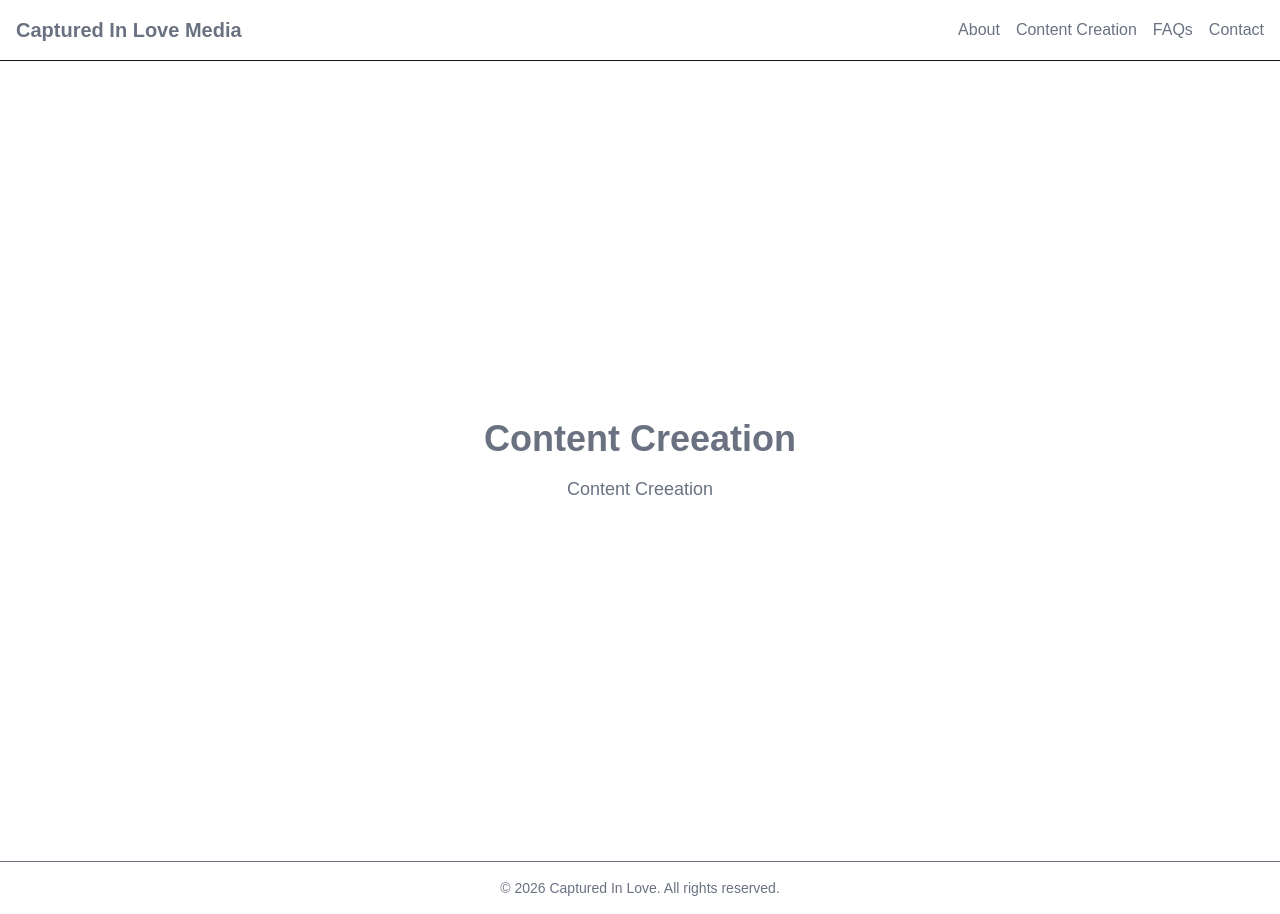
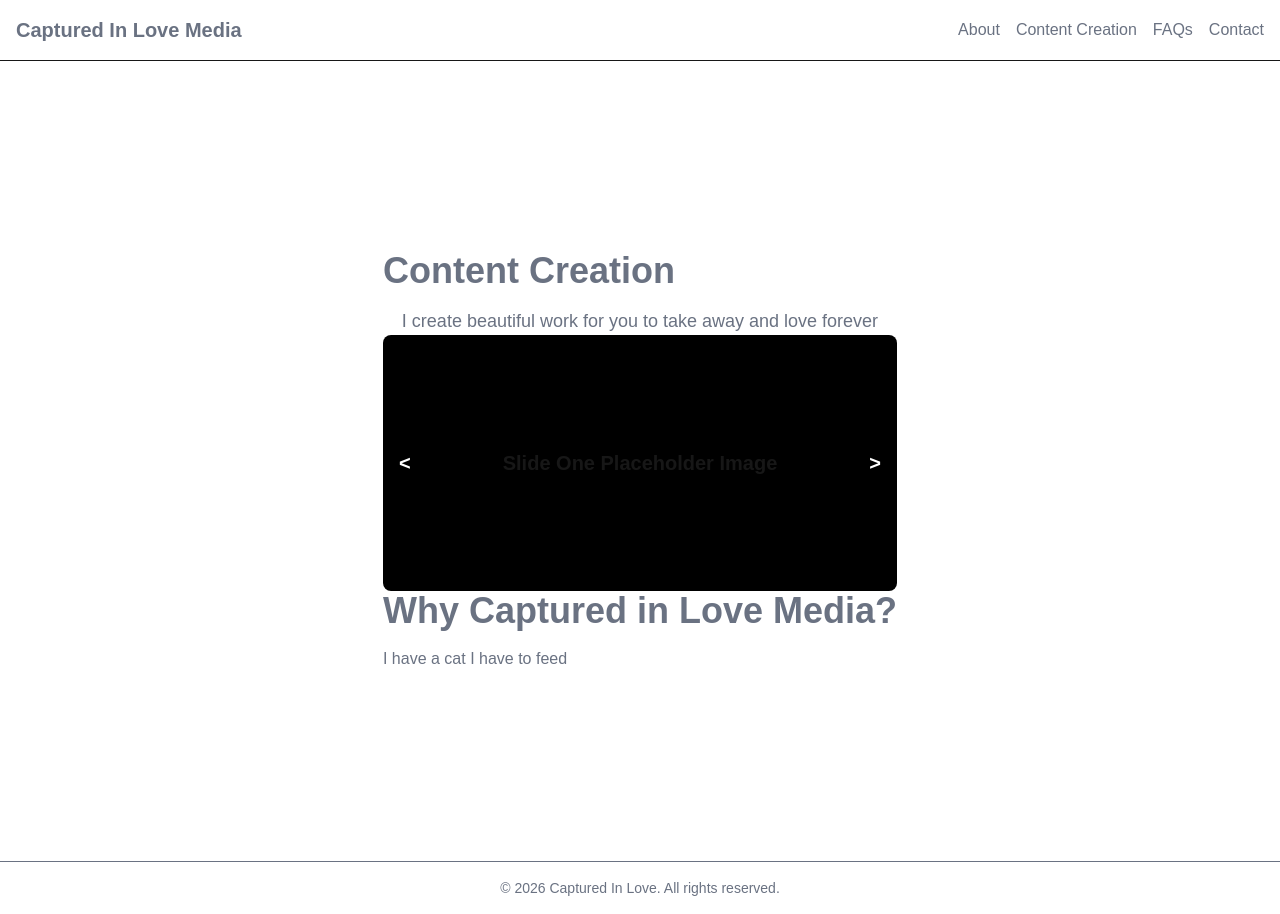
Before and after one commit to adanmillard/CapturedInLove, a Next.js app: page /contentCreation in a window 1280 px wide. Built offline with nearby package versions, Linux system fonts and the light colour scheme.

Commit message:
adding place holders to all pages while waiting for information about them

```diff
--- a/src/app/FAQs/page.tsx
+++ b/src/app/FAQs/page.tsx
@@ -4,10 +4,32 @@ import React from "react";
 export default function Faqs() {
   return (
     <main className="flex flex-col items-center justify-center min-h-screen p-8">
+      <div>
+        <div>
       <h1 className="text-4xl font-bold mb-4 text-gray-500">FAQS</h1>
       <p className="text-lg max-w-xl text-center text-gray-500">
         FAQS
       </p>
+        </div>
+        <div>
+      <h1 className="text-4xl font-bold mb-4 text-gray-500">Q1</h1>
+      <p className="text-lg max-w-xl text-center text-gray-500">
+        A1
+      </p>
+        </div>
+        <div>
+      <h1 className="text-4xl font-bold mb-4 text-gray-500">Q2</h1>
+      <p className="text-lg max-w-xl text-center text-gray-500">
+        A2
+      </p>
+        </div>
+        <div>
+      <h1 className="text-4xl font-bold mb-4 text-gray-500">Q3</h1>
+      <p className="text-lg max-w-xl text-center text-gray-500">
+        A3
+      </p>
+        </div>
+      </div>
     </main>
   );
 }
--- a/src/app/about/page.tsx
+++ b/src/app/about/page.tsx
@@ -4,11 +4,26 @@ import React from "react";
 export default function AboutPage() {
   return (
     <main className="flex flex-col items-center justify-center min-h-screen p-8">
-      <h1 className="text-4xl font-bold mb-4 text-gray-500">About Us</h1>
+      <div>
+
+      <div>
+      <h1 className="text-4xl font-bold mb-4 text-gray-500">About Me</h1>
       <p className="text-lg max-w-xl text-center text-gray-500">
-        Welcome to our Next.js website! This About page was created using the App Router and TypeScript.
-        Next.js lets you build powerful websites with server-side rendering, static generation, and API routes all in one project.
+        I'm Tammy, I've got a husband and cat to feed.
       </p>
+      </div>
+      <div>
+        <h1>Where I started</h1>
+        <p>I love content creation and weddings</p>
+      </div>
+      <div>
+        <h1>What am I doing?</h1>
+        <p>Helping people with Weddings </p>
+      </div>
+      <div>
+        <h1>Image placeholder</h1>
+      </div>
+      </div>
     </main>
   );
 }
--- a/src/app/contact/page.tsx
+++ b/src/app/contact/page.tsx
@@ -4,10 +4,22 @@ import React from "react";
 export default function Contact() {
   return (
     <main className="flex flex-col items-center justify-center min-h-screen p-8">
+      <div>
+        <div>
+
       <h1 className="text-4xl font-bold mb-4 text-gray-500">Contact</h1>
       <p className="text-lg max-w-xl text-center text-gray-500">
-        Contact
+        Tammy details
       </p>
+      <p>Captureinlovemedia@gmail.com</p>
+        </div>
+        <div>
+          <h1>Placeholder form</h1>
+        </div>
+        <div>
+          <h1>Placeholder image</h1>
+        </div>
+      </div>
     </main>
   );
 }
--- a/src/app/contentCreation/page.tsx
+++ b/src/app/contentCreation/page.tsx
@@ -1,13 +1,24 @@
 // app/about/page.tsx
 import React from "react";
+import Carousel from "../components/ui/Carousel";
 
 export default function ContentCreation() {
   return (
     <main className="flex flex-col items-center justify-center min-h-screen p-8">
-      <h1 className="text-4xl font-bold mb-4 text-gray-500">Content Creeation</h1>
-      <p className="text-lg max-w-xl text-center text-gray-500">
-        Content Creeation
+      <div>
+      <div>
+      <h3 className="text-4xl font-bold mb-4 text-gray-500">Content Creation</h3>
+      <p className="text-lg max-w-xl text-center text-gray-500">I create beautiful work for you to take away and love forever
       </p>
+      </div>
+        <div>
+          <Carousel/>
+        </div>
+        <div>
+          <h3 className="text-4xl font-bold mb-4 text-gray-500">Why Captured in Love Media?</h3>
+          <p className="text-gray-500">I have a cat I have to feed</p>
+        </div>
+      </div>
     </main>
   );
 }
--- a/src/app/globals.css
+++ b/src/app/globals.css
@@ -15,7 +15,7 @@
 @media (prefers-color-scheme: dark) {
   :root {
     --background: #ffffff;
-    --foreground: #ededed;
+    --foreground: #4d4d4d;
   }
 }
 
```
